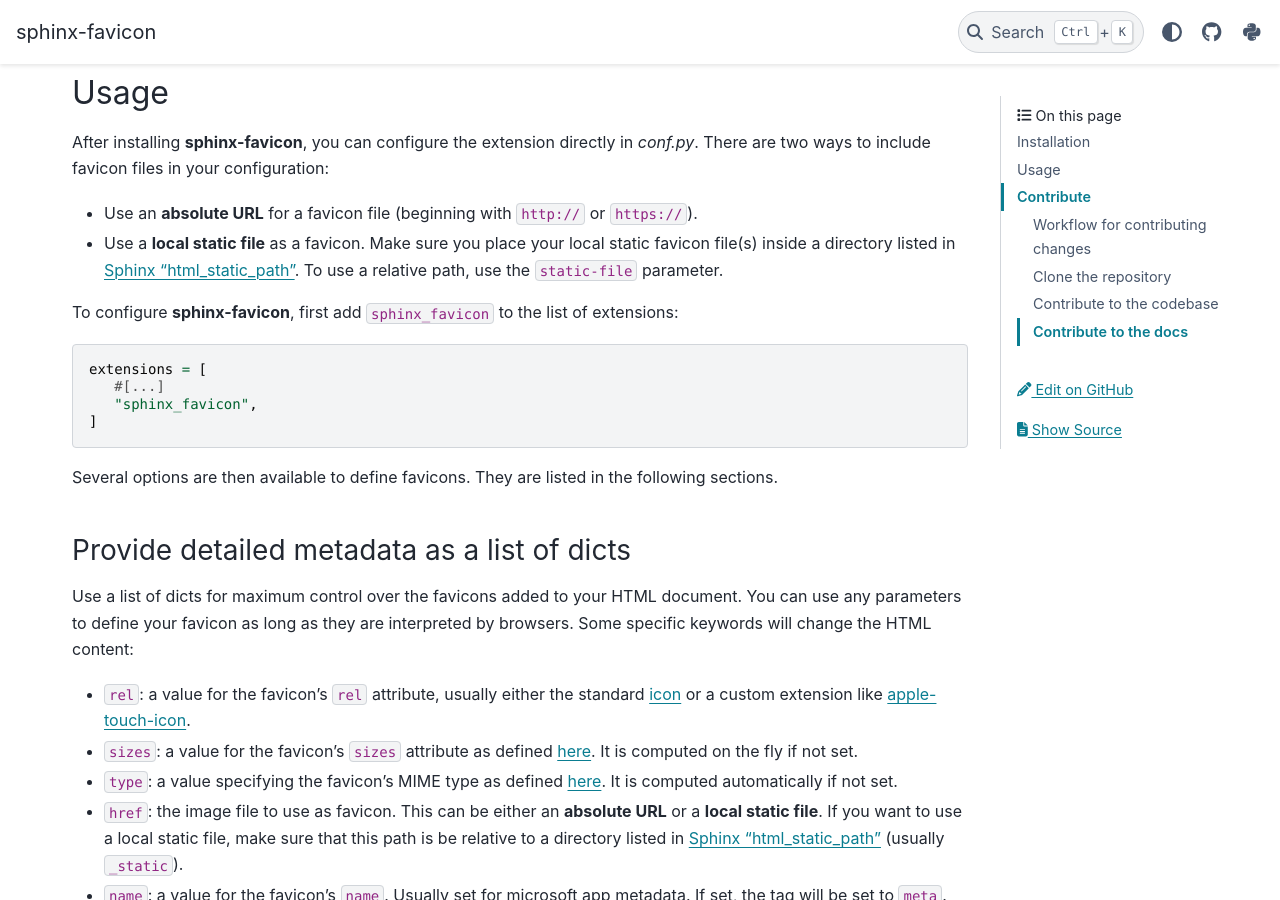
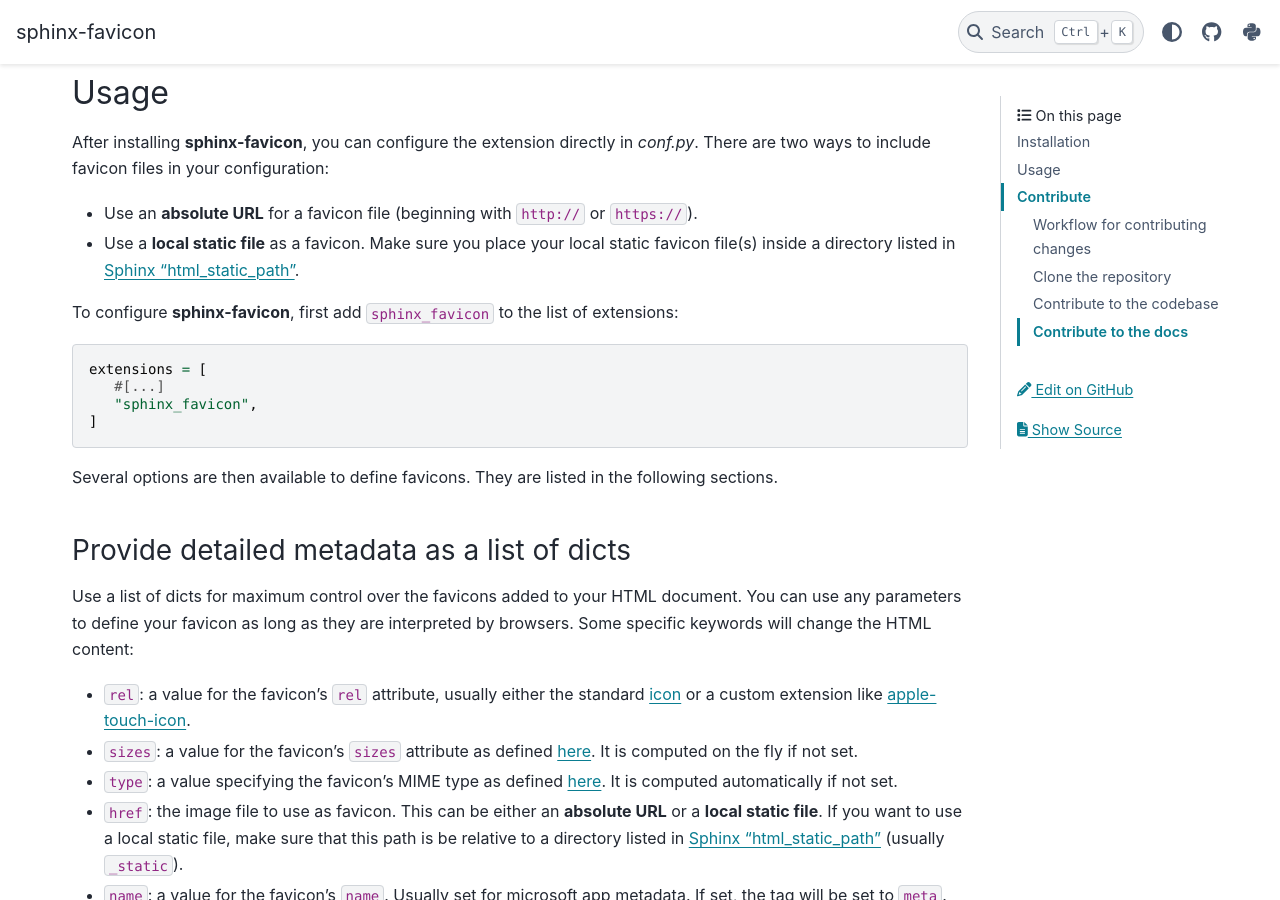
Before and after one commit to tcmetzger/sphinx-favicon, a Sphinx documentation site: the page built from docs/source/index.rst, in a window 1280 px wide and 900 px high, scrolled down 543 px. Built offline with Sphinx 7.4.7 and the PyData theme 0.15.4, drawn with Linux system fonts in a browser that asks for light colours.

Commit message:
More docs updates

```diff
--- a/docs/source/index.rst
+++ b/docs/source/index.rst
@@ -25,7 +25,7 @@
 After installing **sphinx-favicon**, you can configure the extension directly in `conf.py`. There are two ways to include favicon files in your configuration:
 
 -   Use an **absolute URL** for a favicon file (beginning with ``http://`` or ``https://``).
--   Use a **local static file** as a favicon. Make sure you place your local static favicon file(s) inside a directory listed in `Sphinx "html_static_path" <https://www.sphinx-doc.org/en/master/usage/configuration.html?highlight=static#confval-html_static_path>`__. To use a relative path, use the ``static-file`` parameter.
+-   Use a **local static file** as a favicon. Make sure you place your local static favicon file(s) inside a directory listed in `Sphinx "html_static_path" <https://www.sphinx-doc.org/en/master/usage/configuration.html?highlight=static#confval-html_static_path>`__.
 
 To configure **sphinx-favicon**, first add ``sphinx_favicon`` to the list of extensions:
 
@@ -105,7 +105,7 @@
    html_static_path = ["_static"]
 
    favicons = [
-      {"static-file": "icon.svg"},  # => use `_static/icon.svg`
+      {"href": "icon.svg"},  # => use `_static/icon.svg`
       {"href": "https://secure.example.com/favicon/favicon-16x16.png"},
       {"href": "https://secure.example.com/favicon/favicon-32x32.png"},
       {
```
Also changed, not shown: README.md (+1 -1 lines).
